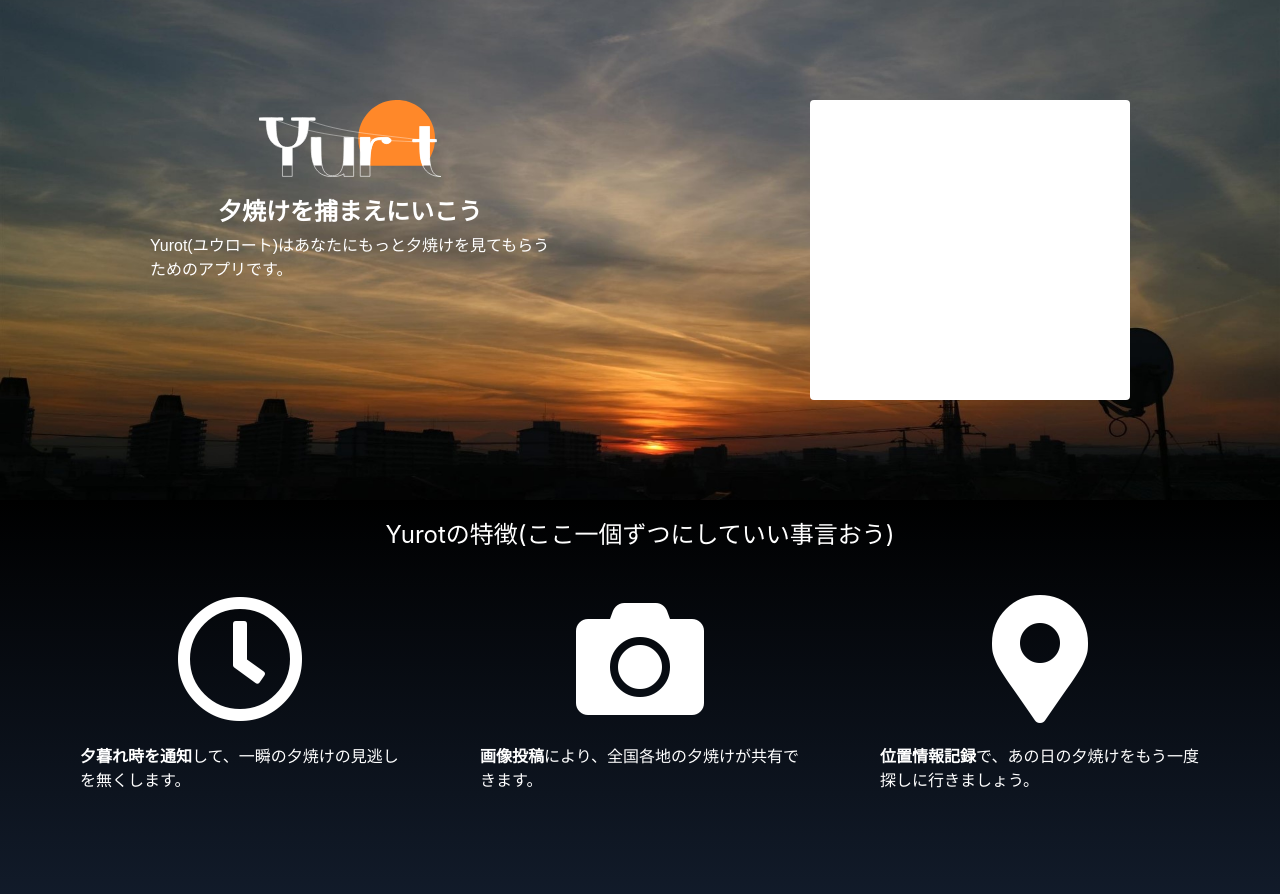
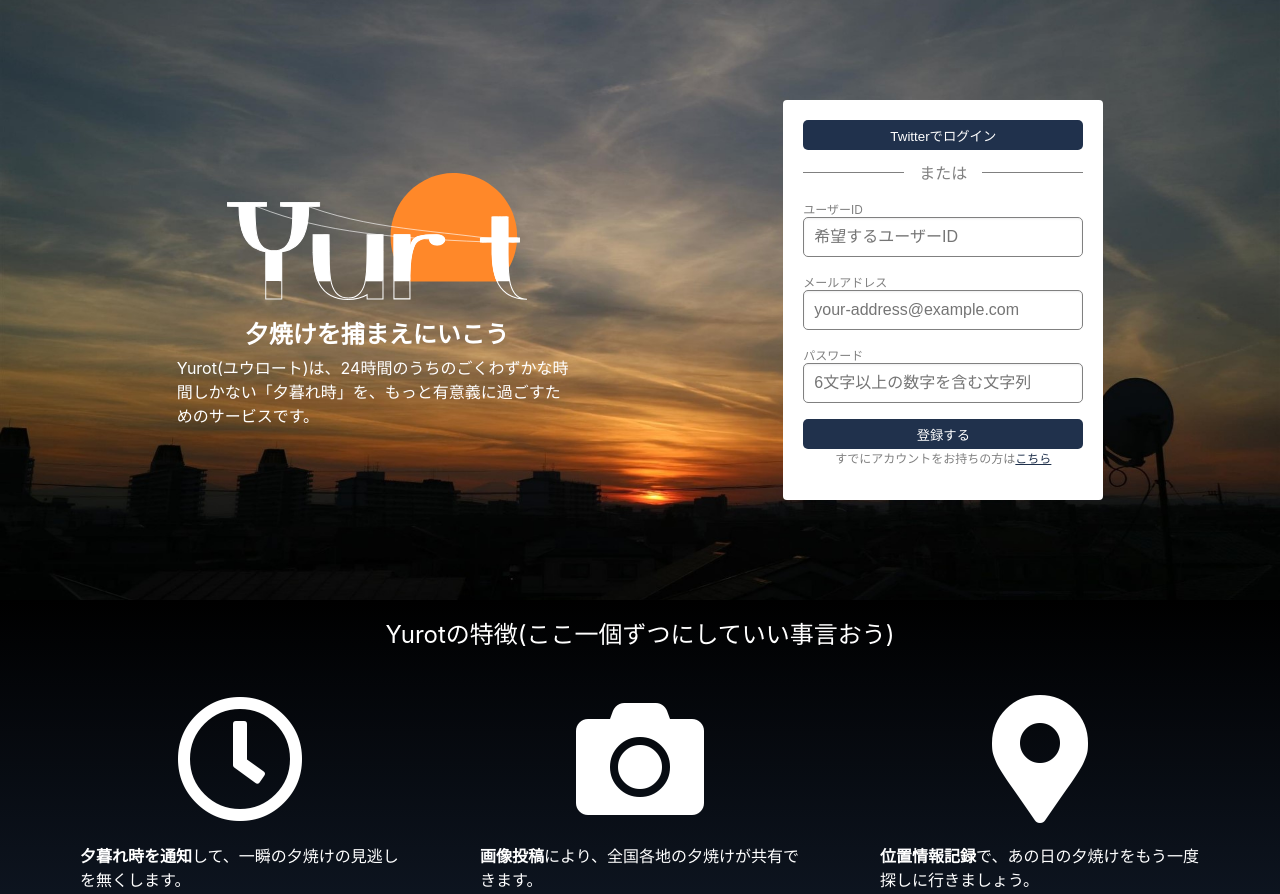
Before and after one commit to takasa5/yurot, a plain HTML site: page index.html in a window 1280 px wide. Shown: the top 894 px of the page. Drawn offline with nearby package versions, Linux system fonts and the light colour scheme.

Commit message:
add sign up form

```diff
--- a/index.html
+++ b/index.html
@@ -21,14 +21,45 @@
     <div class="header-section">
         <div class="container">
             <div class="item" id="captionarea">
-                <img src="logo_w.svg">
+                <img id="logo" src="logo_w.svg">
                 <h2><b>夕焼けを捕まえにいこう</b></h2>
-                <div id="caption">Yurot(ユウロート)はあなたにもっと夕焼けを見てもらうためのアプリです。</div>
+                <div id="caption">Yurot(ユウロート)は、24時間のうちのごくわずかな時間しかない「夕暮れ時」を、もっと有意義に過ごすためのサービスです。</div>
                 <!-- <div class="btn">登録する</div> -->
             </div>
-            <div class="item" id="signature">
-
-            </div>
+            <form class="item" id="signature">
+                <button type="submit" class="btn" id="twitter">Twitterでログイン</button>
+                <div class="orarea">
+                    <div class="line"></div>
+                    <div class="or">または</div>
+                    <div class="line"></div>
+                </div>
+                <dl>
+                    <dt>
+                        <label>ユーザーID</label>
+                    </dt>
+                    <dd>
+                        <input type="text" placeholder="希望するユーザーID">
+                    </dd>
+                </dl>
+                <dl>
+                    <dt>
+                        <label>メールアドレス</label>
+                    </dt>
+                    <dd>
+                        <input type="text" placeholder="your-address@example.com">
+                    </dd>
+                </dl>
+                <dl>
+                    <dt>
+                        <label>パスワード</label>
+                    </dt>
+                    <dd>
+                        <input type="password" placeholder="6文字以上の数字を含む文字列">
+                    </dd>
+                </dl>
+                <button type="submit" class="btn">登録する</button>
+                <div id="induction">すでにアカウントをお持ちの方は<a>こちら</a></div>
+            </form>
         </div>
     </div>
 </div>
--- a/main.css
+++ b/main.css
@@ -1,10 +1,63 @@
 .webmadewell {
     background-color: black;
+}
+button, a{ /* reset */
+    background-color: transparent;
+    border: none;
+    cursor: pointer;
+    outline: none;
+    padding: 0;
+    appearance: none;
+}
+a {
+    text-decoration: underline;
+    color: rgb(32, 49, 76);
 }
 body {
     margin: 0;
     background-color: black;
     font-family: -apple-system, BlinkMacSystemFont, "Segoe UI", Roboto, Helvetica, Arial, sans-serif, "Apple Color Emoji", "Segoe UI Emoji", "Segoe UI Symbol";
+}
+.orarea {
+    display: flex;
+    justify-content: space-between;
+    margin-top: 10px;
+}
+.line {
+    margin: auto;
+    height: 1px;
+    flex-grow: 1;
+    background-color: gray;
+}
+.or {
+    margin: 0 15px;
+}
+dt {
+    text-align: left;
+    font-size: 12px;
+}
+dd {
+    width: 100%;
+    margin: 0;
+    box-sizing: border-box;
+}
+input {
+    border-radius: 5px;
+    font-size: 16px;
+    min-height: 30px;
+    padding: 10px;
+    width: 100%;
+    box-sizing: border-box;
+    border: 1px solid gray;
+    box-shadow: inset 0 1px 2px rgba(27,31,35,.075);
+    color: black;
+}
+input:focus {
+    border-color: #2188ff;
+    box-shadow: none;
+}
+#induction {
+    font-size: 12px;
 }
 .center {
     position: absolute;
@@ -23,6 +76,15 @@ body {
     background-repeat: no-repeat;
     z-index: 3;
 }
+#logo {
+    width: 300px;
+}
+@media screen and (orientation: portrait) {
+    /* 縦向きの場合のスタイル */
+    #logo {
+        max-width: 60vw;
+    }
+}
 .header-section > .container {
     display: flex;
     height: auto;
@@ -33,6 +95,7 @@ body {
 }
 .header-section .item {
     /* height: 70%; */
+    margin: auto;
     width: 320px;
 }
 .header-section #caption {
@@ -43,9 +106,13 @@ body {
 }
 #signature {
     width: 320px;
-    height: 300px;
+    height: 400px;
     background-color: white;
     border-radius: 4px;
+    color: gray;
+    padding: 20px 20px;
+    box-sizing: border-box;
+    margin-left: 50px;
 }
 @media screen and (orientation: portrait) {
     /* 縦向きの場合のスタイル */
@@ -68,19 +135,22 @@ body {
     }
 }
 .btn {
-    color: black;
-    border: solid 3px black;
+    width: 100%;
+    /* background-image: linear-gradient(rgba(32, 49, 76, .6), rgb(255, 136, 41, .6)); */
+    background-color: rgb(32, 49, 76);
+    color: white;
+    min-height: 30px;
     border-radius: 5px;
     cursor: pointer;
     display: inline-block;
     padding: 1px 10px;
-    transition: all .3s;
+    transition: background-color .5s;
 }
 .btn:hover {
-    background-color: black;
+    background-color: rgb(255, 136, 41);
     color: white;
-    transition: all .3s;
 }
+
 .nav {
     position: absolute;
     height: 100%;
@@ -116,7 +186,7 @@ body {
     margin-right: auto;
     color: white;
     /* text-shadow: 1px 1px 4px rgba(0, 0, 0, 0.5); */
-    font-family: "Montserrat", sans-serif;
+    /* font-family: "Montserrat", sans-serif; */
 }
 h1 {
     font-weight: 500;
@@ -199,7 +269,7 @@ h2 {
 }
 
 #footer {
-    background: radial-gradient(circle farthest-corner at bottom center, rgb(255, 211, 117), rgb(255, 130, 35) 20%, rgb(32, 49, 76) 60%);
+    background: radial-gradient(circle farthest-corner at bottom center, rgb(255, 211, 117), rgb(255, 136, 41) 20%, rgb(32, 49, 76) 60%);
 }
 
 .bottom-nav {
```
